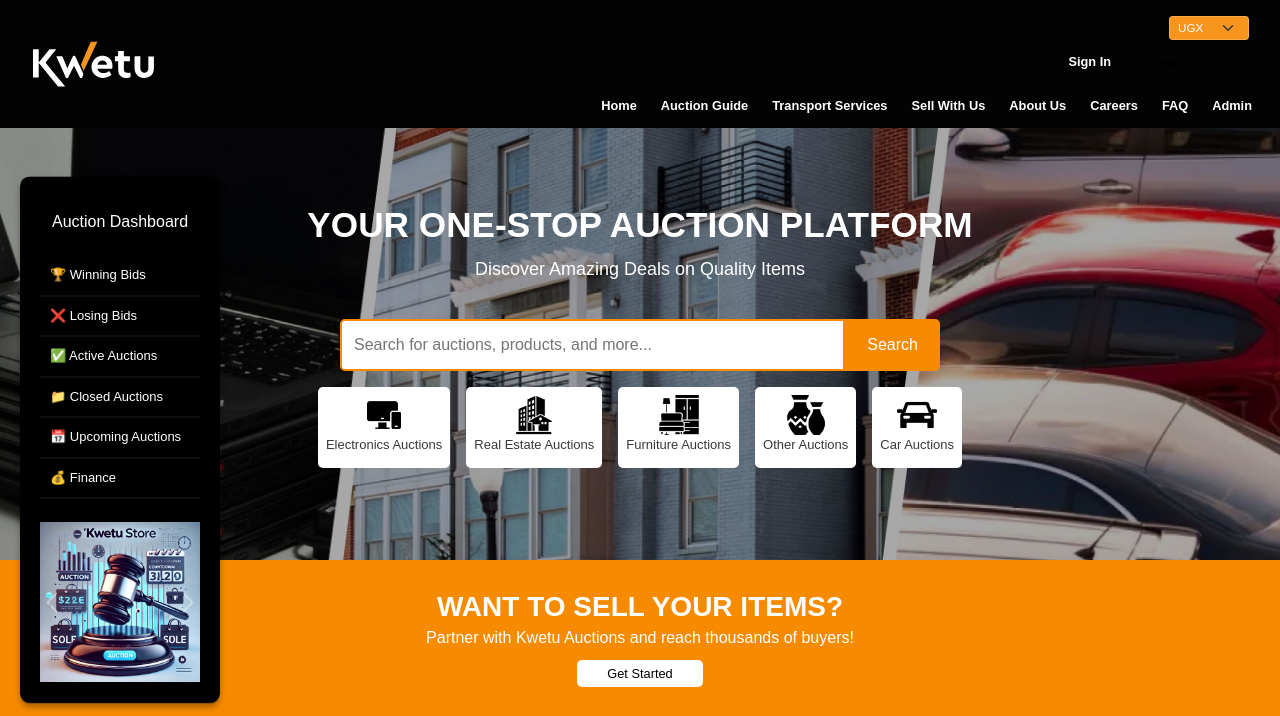
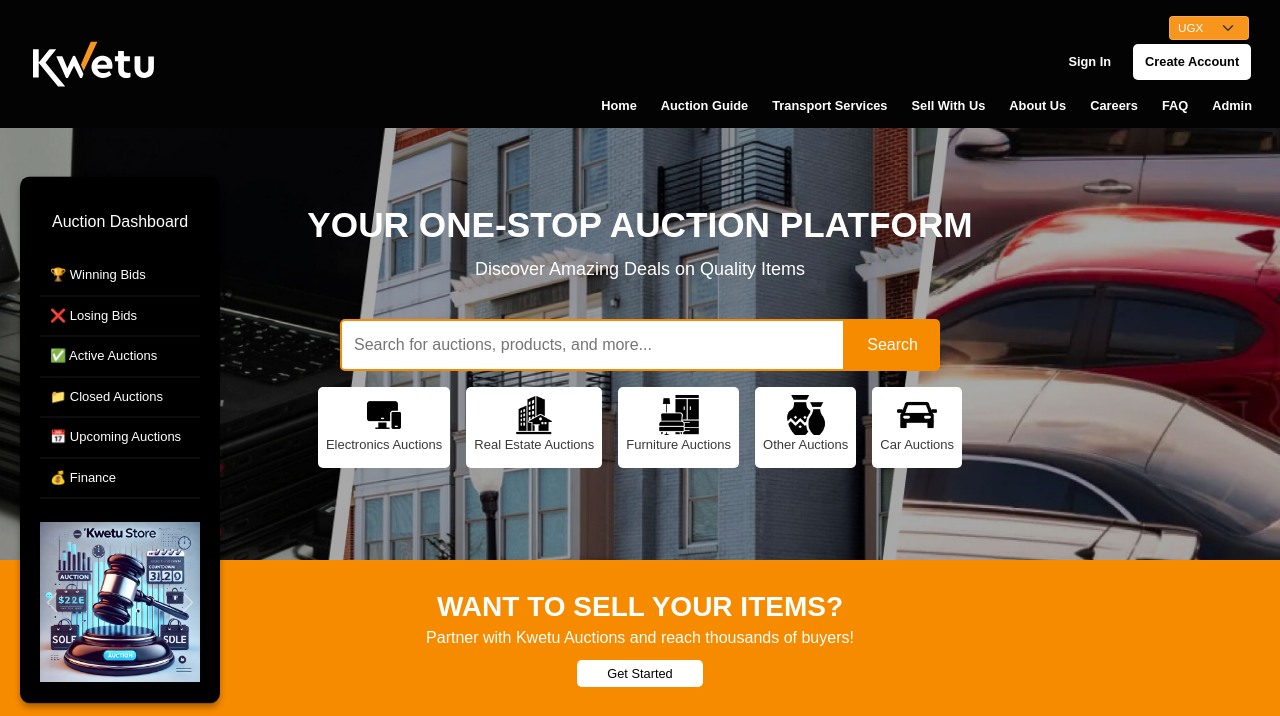
Before and after one commit to kaizoku010/kwetu, a PHP site: page /index.php in a window 1280 px wide. Shown: the top 716 px of the page. Run offline with PHP 8.4, Linux system fonts and the light colour scheme; data that the repository does not hold is empty.

Commit message:
rework ui 0.2

```diff
--- a/navbar.php
+++ b/navbar.php
@@ -641,7 +641,7 @@
                     </div>
                 <?php else: ?>
                     <a class="login-button" href="./user_auth/user_login.php">Sign In</a>
-                    <a class="register-button" href="./user_auth/user_registration.php">Create Account</a>
+                    <a style="background-color: white !important;" class="register-button" href="./user_auth/user_registration.php">Create Account</a>
                 <?php endif; ?>
             </div>
 
```
